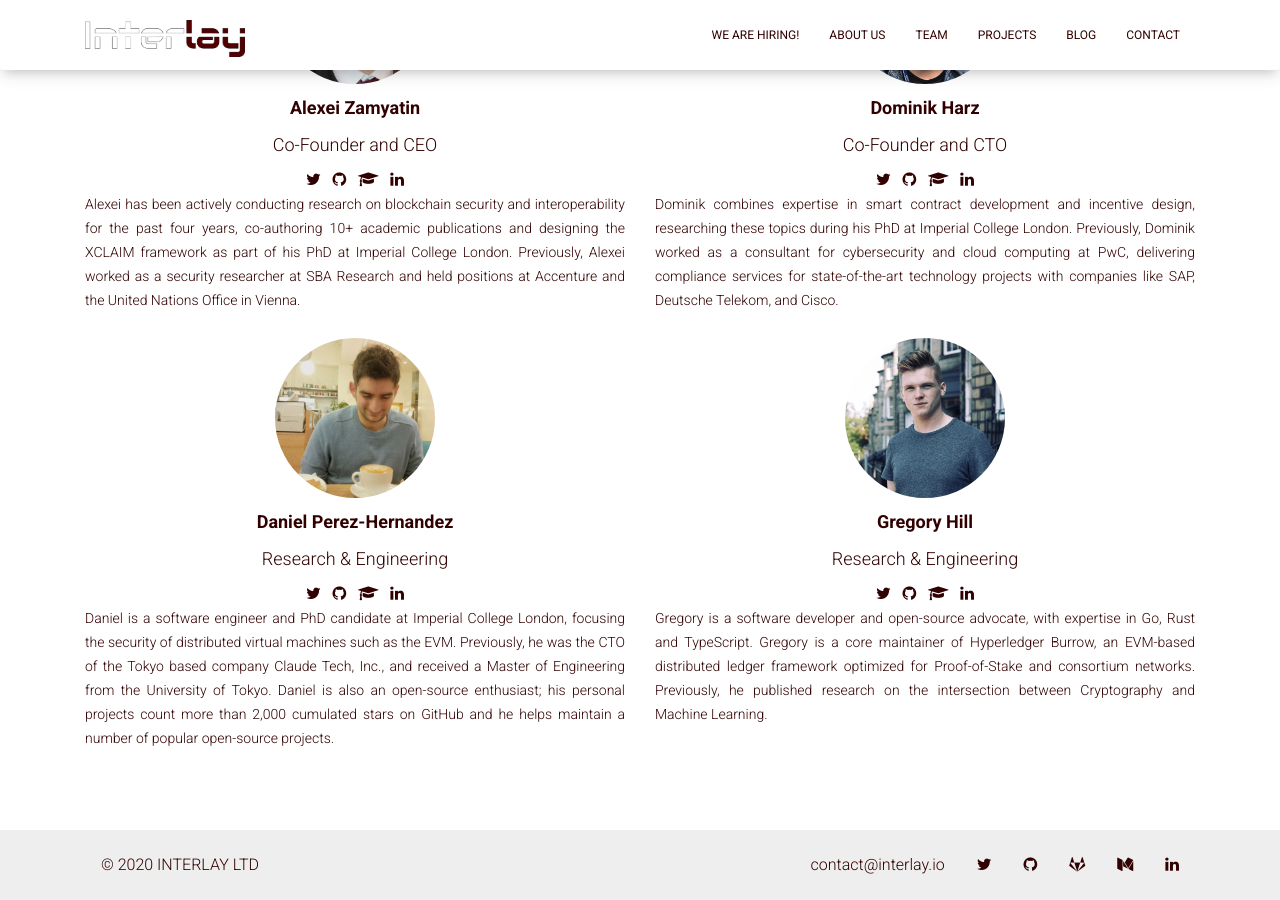
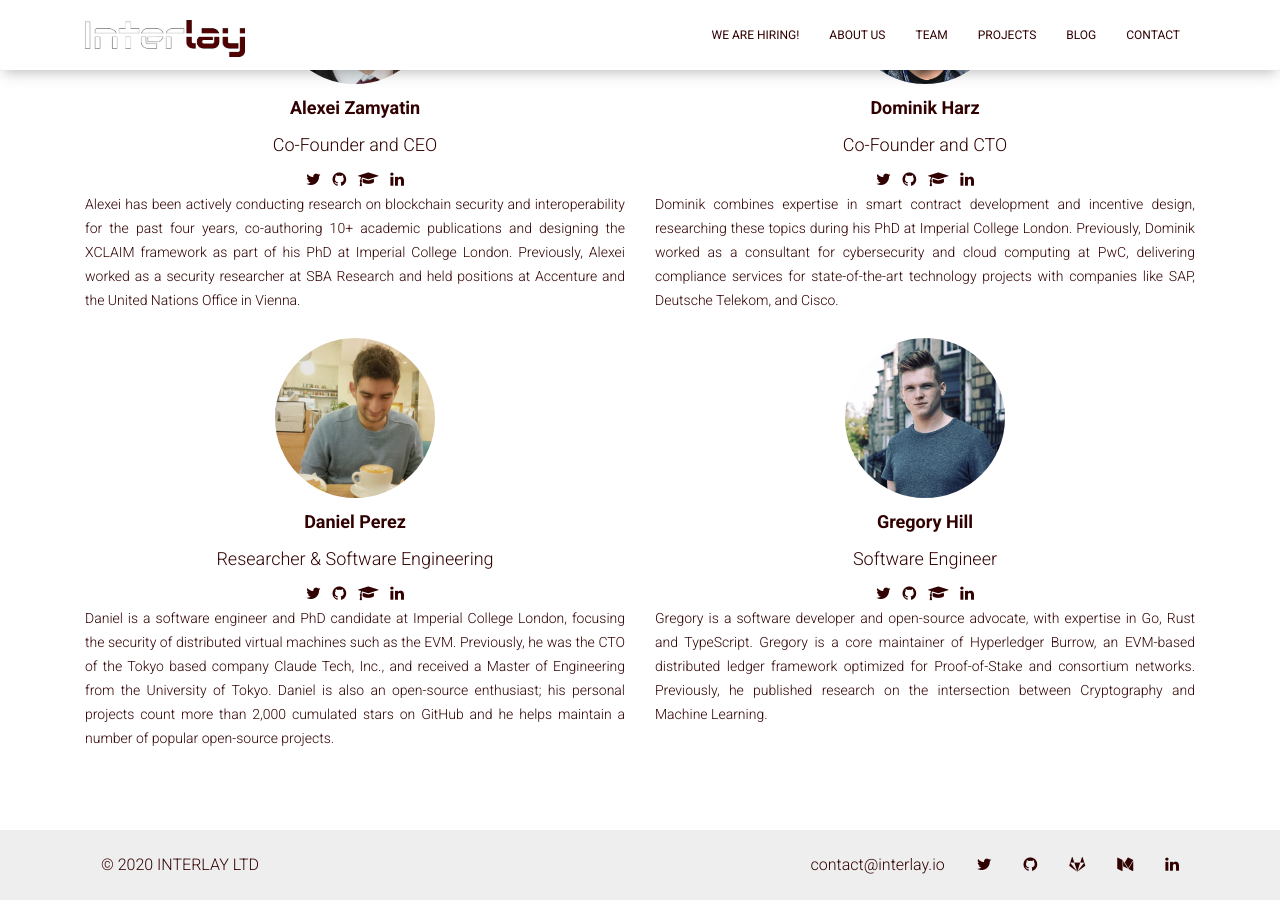
Before and after one commit to interlay/archive-interlay.github.io, a Jekyll site: the page built from team.md, in a window 1280 px wide and 900 px high, scrolled down 834 px. Built offline with Jekyll 4.4.1, drawn with Linux system fonts in a browser that asks for light colours.

Commit message:
Updated team pages

```diff
--- a/team.md
+++ b/team.md
@@ -64,9 +64,9 @@ tags: [team]
         <div class="col-md-6 text-center margin-top-small">
           <a href="https://daniel.perez.sh" target="__blank">
           <img class="profile-image u-round profile-image" src="/../assets/img/profile/daniel.jpg" alt="Daniel">
-            <h4><b>Daniel Perez-Hernandez</b></h4>
+            <h4><b>Daniel Perez</b></h4>
           </a>
-          <h4>Research & Engineering</h4>
+          <h4>Researcher & Software Engineering</h4>
           <a class="" href="https://twitter.com/danhper" target="_blank">
             <i class="fa fa-twitter"></i>
           </a>&nbsp;
@@ -88,7 +88,7 @@ tags: [team]
           <img class="profile-image u-round profile-image" src="/../assets/img/profile/gregory.png" alt="Daniel">
             <h4><b>Gregory Hill</b></h4>
           </a>
-          <h4>Research & Engineering</h4>
+          <h4>Software Engineer</h4>
           <a class="" href="https://twitter.com/gregorydhill" target="_blank">
             <i class="fa fa-twitter"></i>
           </a>&nbsp;
```
